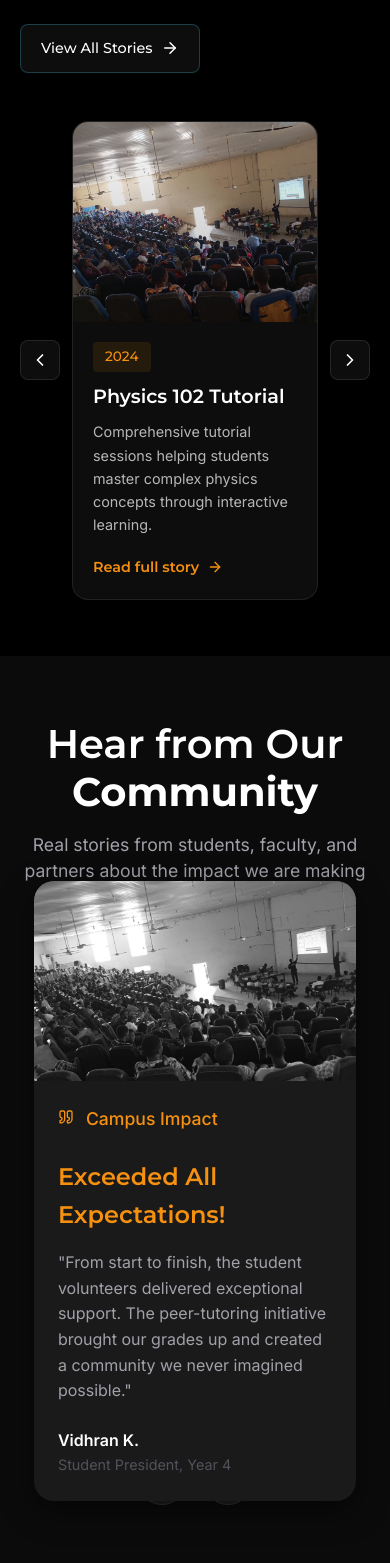
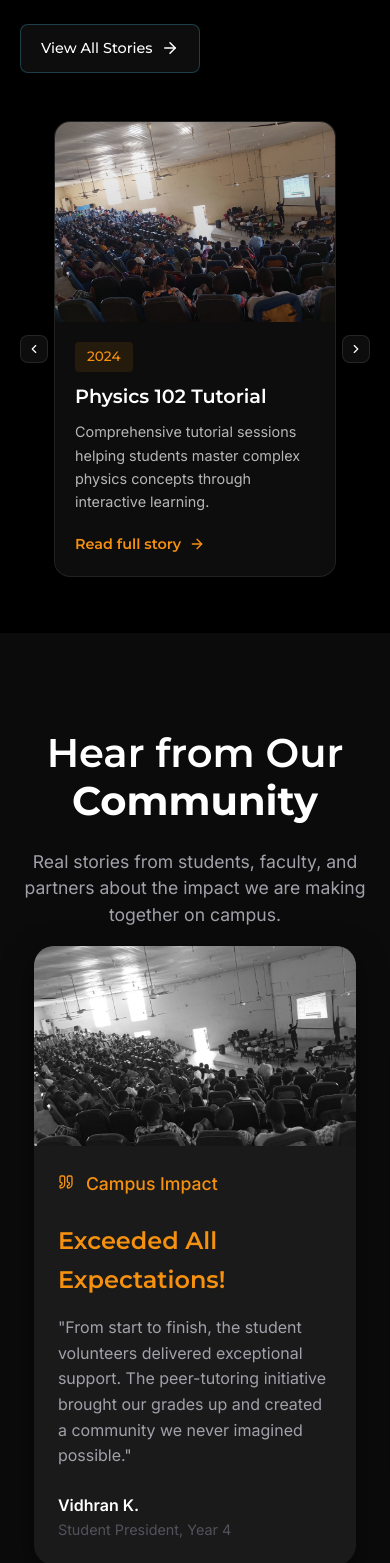
Before and after one commit to 4our0ero4our/bsg, a Next.js app: page / in a window 390 px wide. Shown: the part 3065-4628 px from the top of the page. Built offline with nearby package versions, Linux system fonts and the light colour scheme.

Commit message:
Update styles for CTA Section, Featured Stories, and Testimonials to improve styings and especially responsiveness

```diff
--- a/app/components/CTASection.module.css
+++ b/app/components/CTASection.module.css
@@ -1,7 +1,7 @@
 .section {
     position: relative;
     background-color: #0b0b0b; /* Matches previous section */
-    padding: 8rem 1.5rem;
+    padding: 1rem 1.5rem;
     overflow: hidden;
     display: flex;
     justify-content: center;
--- a/app/components/FeaturedStories.module.css
+++ b/app/components/FeaturedStories.module.css
@@ -282,17 +282,17 @@
   }
 
   .carouselWrapper {
-    gap: 0.75rem;
+    gap: 0.5rem;
   }
 
   .navButton {
-    width: 40px;
-    height: 40px;
+    width: 32px;
+    height: 32px;
   }
 
   .navButton svg {
-    width: 20px;
-    height: 20px;
+    width: 16px;
+    height: 16px;
   }
 
   .storiesGrid {
@@ -327,6 +327,20 @@
     font-size: 1.75rem;
   }
 
+  .carouselWrapper {
+    gap: 0.375rem;
+  }
+
+  .navButton {
+    width: 28px;
+    height: 28px;
+  }
+
+  .navButton svg {
+    width: 14px;
+    height: 14px;
+  }
+
   .storyCard {
     min-height: 400px;
   }
--- a/app/components/Testimonials.module.css
+++ b/app/components/Testimonials.module.css
@@ -186,6 +186,27 @@
 
   /* Responsive Styles */
   @media (max-width: 900px) {
+    .section {
+      padding: 6rem 1rem;
+      min-height: auto;
+    }
+
+    .container {
+      gap: 4rem;
+    }
+
+    .header {
+      margin-bottom: 3rem;
+    }
+
+    .title {
+      margin-bottom: 1.5rem;
+    }
+
+    .subtitle {
+      margin-bottom: 1rem;
+    }
+
     .card {
       width: 90%;
       height: auto;
@@ -205,4 +226,8 @@
     .textContent {
       padding: 1.5rem;
     }
+
+    .navigation {
+      margin-top: 4rem;
+    }
   }
```
